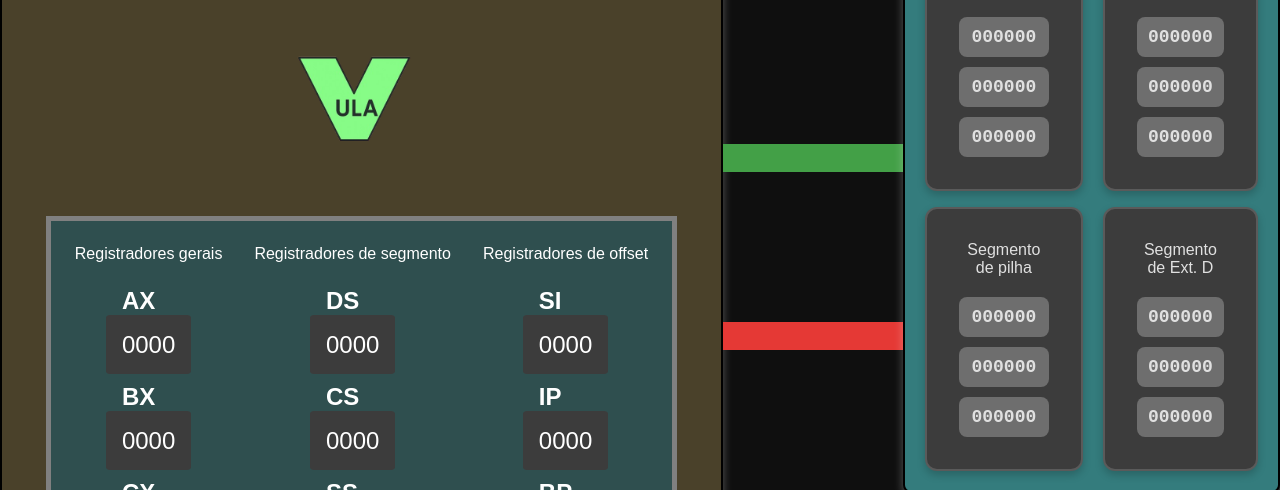
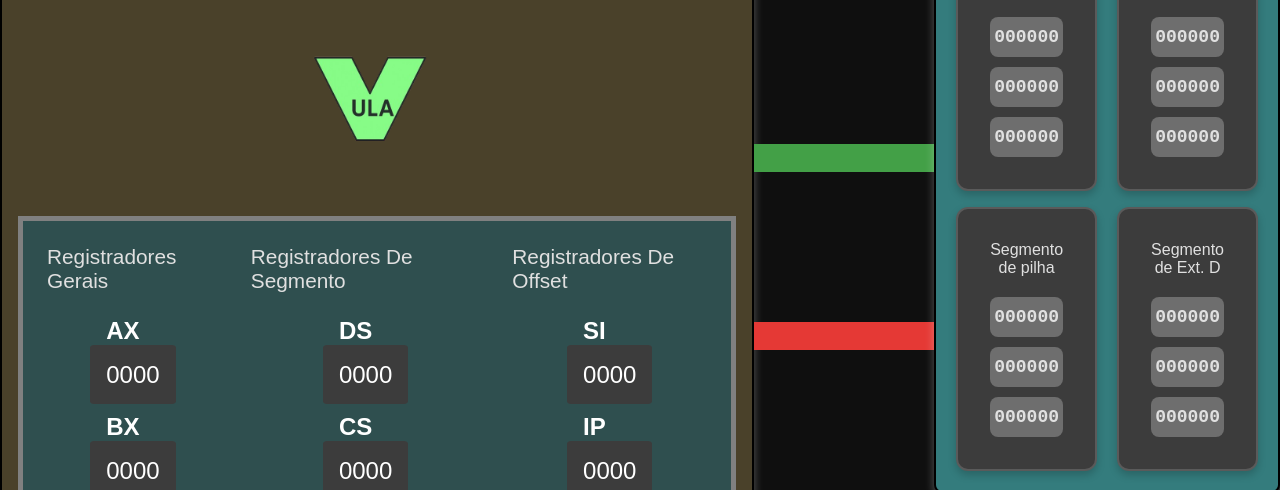
Before and after one commit to klayera7/visualizadorInstrucoesAssembly, a plain HTML site: page index.html in a window 1280 px wide. Shown: the part 266-756 px from the top of the page. Drawn offline with nearby package versions, Linux system fonts and the light colour scheme.

Commit message:
fix: ajuste nomes dos registradores

```diff
--- a/css/styless.css
+++ b/css/styless.css
@@ -246,6 +246,13 @@ button#btn_reset_program:hover {
   padding: 1rem;
 }
 
+.main_registers > div > span > p {
+  font-size: 1.3rem;
+  font-weight: 200;
+  color: #e0e0e0;
+  text-transform: capitalize;
+}
+
 .register_data_container {
   padding: 1rem;
   border-radius: 5%;
```
